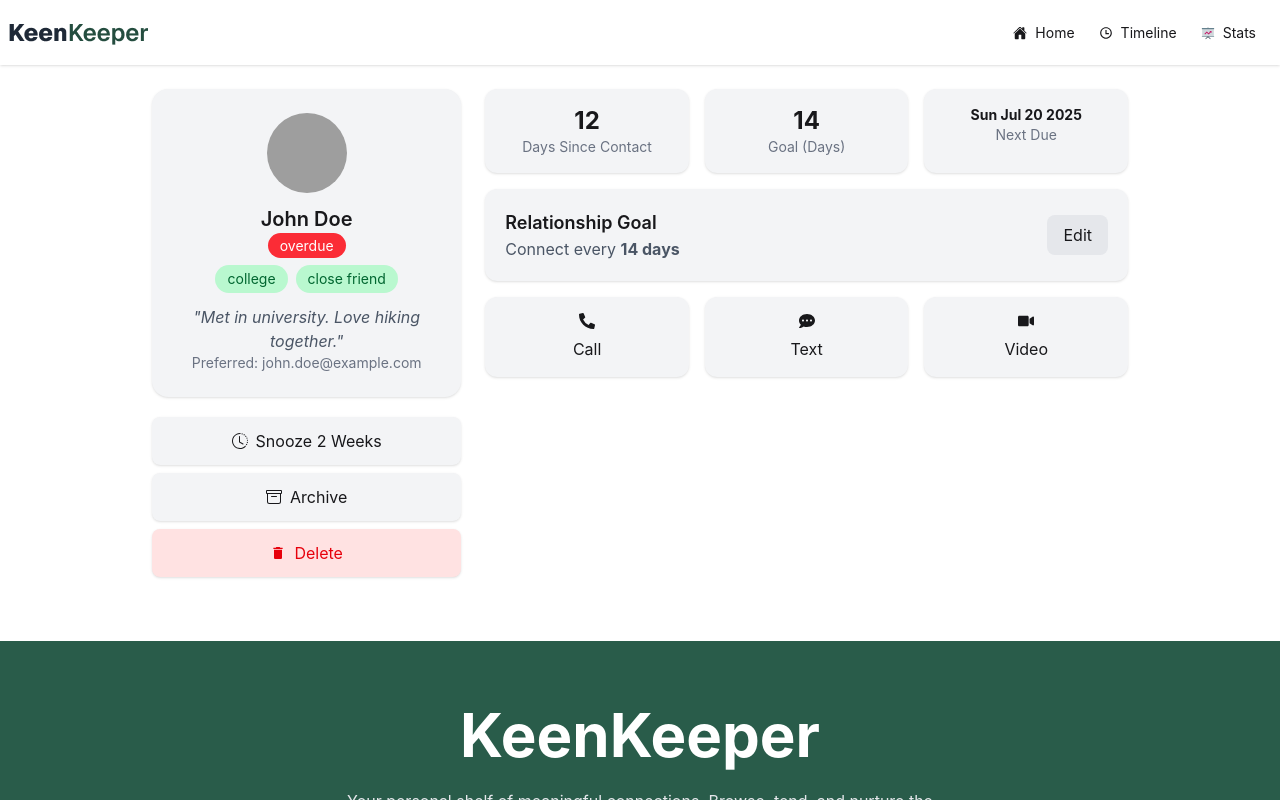
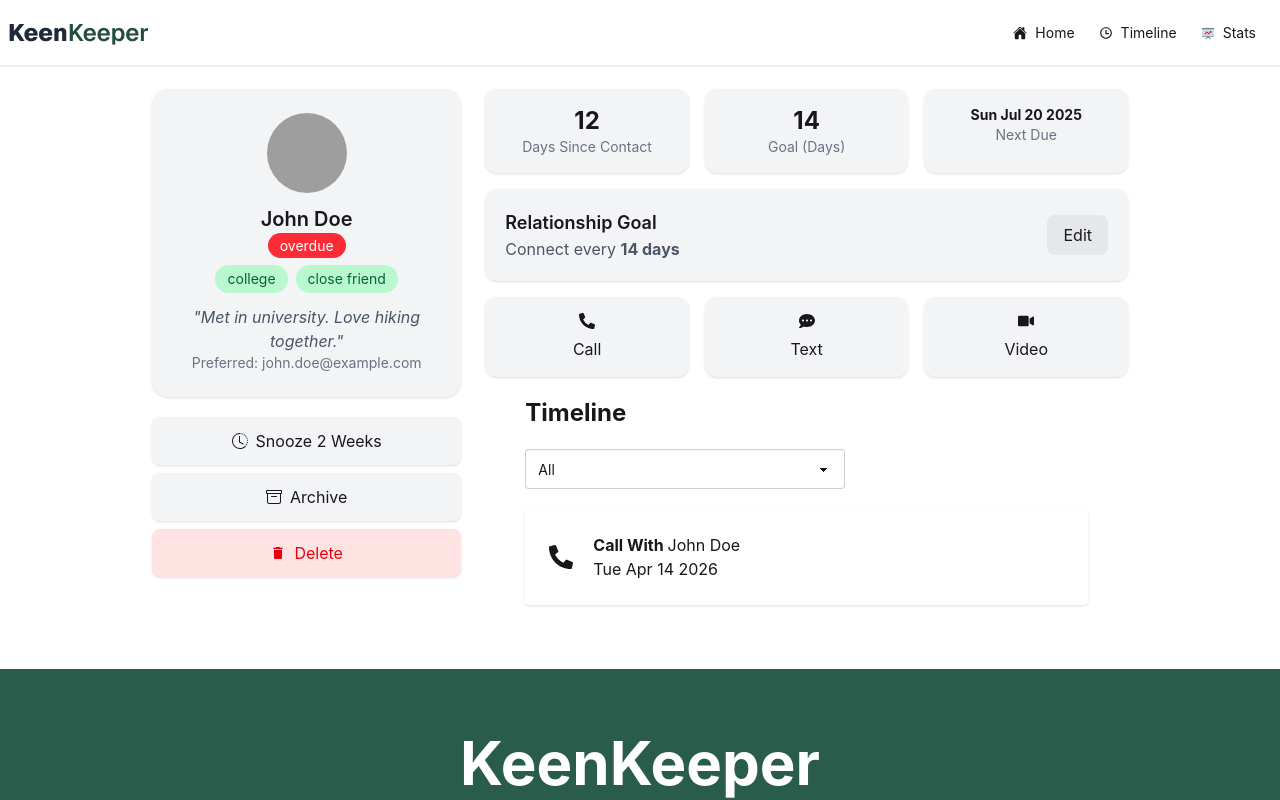
Before and after one commit to Sagor8187/Keen-keeper-dashboard-app, a React (Vite) app: page /details/1 in a window 1280 px wide. Both pictures are taken after a click on the button "Call". Shown: the top 800 px of the page. Built offline with nearby package versions, Linux system fonts and the light colour scheme; grey boxes are pictures that could not be loaded.

Commit message:
now complete Timeline section

```diff
--- a/src/Component/Carddetails/Details.jsx
+++ b/src/Component/Carddetails/Details.jsx
@@ -4,12 +4,14 @@
 import { FaPhoneAlt, FaCommentDots, FaVideo } from "react-icons/fa";
 import { BsClockHistory, BsArchive } from "react-icons/bs";
 import { MdDelete } from "react-icons/md";
+import Timeline from "../Timeline/Timeline";
 
 export default function Details() {
   const { data ,handlehistory} = useContext(Mycontext);
   const { id } = useParams();
 
   const info = data?.find((item) => item.id == id);
+
 
 
   if (!info) {
@@ -105,6 +107,10 @@
         </div>
 
         {/* Quick Actions */}
+
+        <div>
+
+
         <div className="grid grid-cols-3 gap-4">
           <button onClick={()=>handlehistory({...info,calling:"audio",date:currnet})} className="bg-gray-100 p-4 rounded-xl shadow flex flex-col items-center gap-2">
             <FaPhoneAlt /> Call
@@ -118,6 +124,11 @@
             <FaVideo /> Video
           </button>
         </div>
+
+        <div>
+          <Timeline></Timeline>
+        </div>
+        </div>
       </div>
     </div>
   );
--- a/src/Component/Context/Datacontext.jsx
+++ b/src/Component/Context/Datacontext.jsx
@@ -32,16 +32,17 @@
 }
 
 // select value peak
+
+const [filters,setfilter] = useState([])
+
 useEffect(() => {
   setfilter(history);
 }, [history]);
-const [filters,setfilter] = useState([])
+
 const handleOnchange =(e)=>{
     const value = e.target.value
-   if (value === "all") {
-    setfilter(history);
-  }
-  else if (value === "audio") {
+
+   if (value === "audio") {
     const justaudio = history.filter(item => item.calling == "audio");
     setfilter(justaudio);
   }
@@ -52,6 +53,8 @@
   else if (value === "text") {
     const justtext = history.filter(item => item.calling == "text");
     setfilter(justtext);
+  }else {
+    setfilter(history);
   }
 
 }
--- a/src/Component/Timeline/Timeline.jsx
+++ b/src/Component/Timeline/Timeline.jsx
@@ -26,8 +26,8 @@
       </div>
 
       <div>
-        {filters.map((item) => (
-          <div key={item.id} className="shadow rounded flex items-center gap-5 mx-10 p-6">
+        {filters.map((item,ind) => (
+          <div key={ind} className="shadow rounded flex items-center gap-5 mx-10 p-6">
             <div className="text-2xl">
               {item.calling === "audio" ? (
                 <FaPhoneAlt />
```
